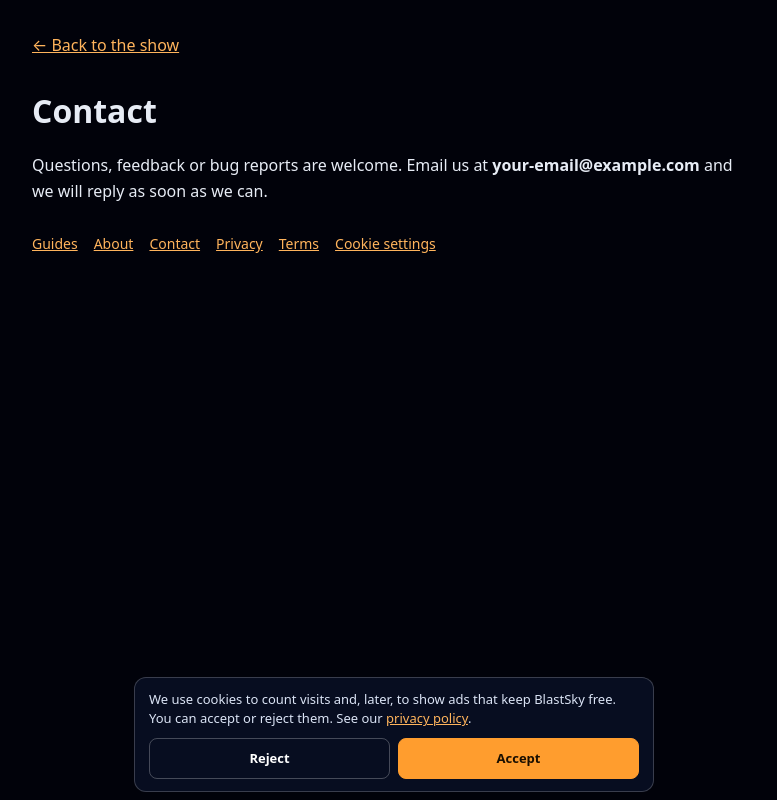
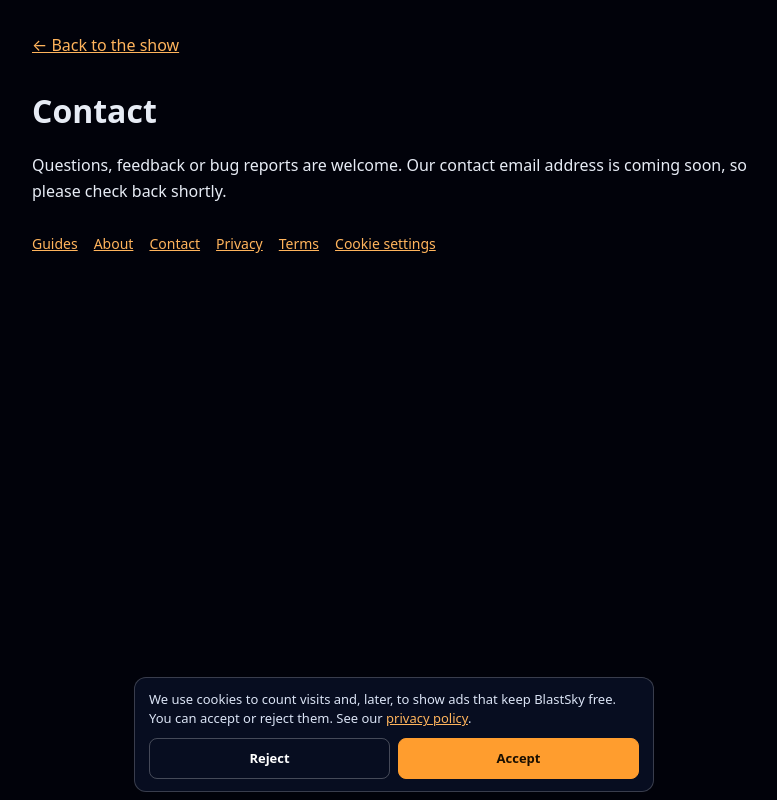
Before and after one commit to srajesh1330/blastsky, a Next.js app: page /contact in a window 1280 px wide. Shown: the whole page, without its empty margins (246-1023 px from the left). Built offline with nearby package versions, Linux system fonts and the light colour scheme; no server answers.

Commit message:
Fix layout export, add AdSense prep, replace placeholder email

```diff
--- a/app/contact/page.tsx
+++ b/app/contact/page.tsx
@@ -6,7 +6,7 @@ export const metadata: Metadata = { title: "Contact", alternates: { canonical: "
 export default function Page() {
   return (
     <LegalPage title="Contact">
-      <p>Questions, feedback or bug reports are welcome. Email us at <strong>your-email@example.com</strong> and we will reply as soon as we can.</p>
+      <p>Questions, feedback or bug reports are welcome. Our contact email address is coming soon, so please check back shortly.</p>
     </LegalPage>
   );
 }
--- a/app/guides/[slug]/page.tsx
+++ b/app/guides/[slug]/page.tsx
@@ -2,6 +2,7 @@ import type { Metadata } from "next";
 import Link from "next/link";
 import { notFound } from "next/navigation";
 import LegalPage from "../../../components/LegalPage";
+import AdSlot from "../../../components/AdSlot";
 import { ARTICLES, getArticle } from "../../../lib/articles";
 
 const SITE = "https://blastsky.vercel.app";
@@ -58,6 +59,7 @@ export default async function GuideArticle({ params }: { params: Promise<{ slug:
           ) : null}
         </section>
       ))}
+      <AdSlot slot={process.env.NEXT_PUBLIC_ADSENSE_SLOT_ARTICLE} />
       <h2>More guides</h2>
       <ul>
         {others.map((a) => (
--- a/app/layout.tsx
+++ b/app/layout.tsx
@@ -3,13 +3,17 @@ import Script from "next/script";
 import "./globals.css";
 import Consent from "../components/Consent";
 
-export const SITE = "https://blastsky.vercel.app";
+const SITE = "https://blastsky.vercel.app";
 
 // Google Analytics 4 measurement ID (can be overridden with NEXT_PUBLIC_GA_ID).
 const GA_ID = process.env.NEXT_PUBLIC_GA_ID || "G-4YDBQ7GB5Z";
 
+// Lets Google AdSense verify ownership through the page head (set NEXT_PUBLIC_ADSENSE_CLIENT in Vercel).
+const ADSENSE_CLIENT = process.env.NEXT_PUBLIC_ADSENSE_CLIENT;
+
 export const metadata: Metadata = {
   metadataBase: new URL(SITE),
+  other: ADSENSE_CLIENT ? { "google-adsense-account": ADSENSE_CLIENT } : undefined,
   title: { default: "Fireworks Simulator Online Free – Virtual Fireworks | BlastSky", template: "%s | BlastSky" },
   description:
     "BlastSky is a free online fireworks simulator. Watch a realistic virtual fireworks display with booming sound, tap the sky to launch your own shells, or start a countdown. Works on phones and computers, no download.",
```
Also changed, not shown: public/ads.txt.
